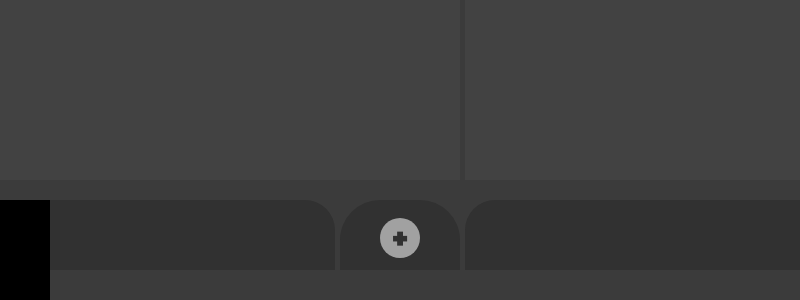
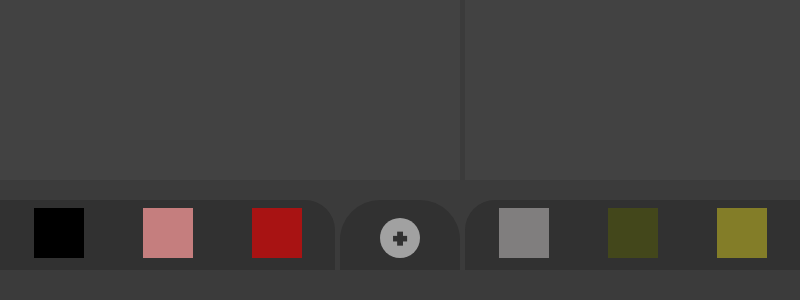
Before and after one commit to HPN-STRIKER/my-app, an Electron app: page index.html in a window 800 px wide. Shown: the part 530-830 px from the top of the page. After the commit the page ends 800 px from the top, so only its background shows below. Drawn offline with Linux system fonts and the light colour scheme.

Commit message:
button1 a 6 toolbar1 e 2 parz

```diff
--- a/Senzatitolo-1.css
+++ b/Senzatitolo-1.css
@@ -86,16 +86,31 @@ body{
 	width: 100%;
 	background: #313131;
 	border-radius: 0 30px 0 0;
+	text-align: center;
 }
 .button1{
+	float: left;
+	margin-left: 10%;
+	margin-top: 8px;
 	height: 50px;
 	width: 50px;
 	background-color: #000000;
 }
 .button2{
+	display: inline-block;
+	margin: 0 auto;
+	margin-top: 8px;
 	height: 50px;
 	width: 50px;
-	background-color: #000000;
+	background-color: #c57e7e;
+}
+.button3{
+	float: right;
+	margin-right: 10%;
+	margin-top: 8px;
+	height: 50px;
+	width: 50px;
+	background-color: #a81313;
 }
 .grid-tool-bar2{
 	grid-column-start: 5;
@@ -108,6 +123,31 @@ body{
 	width: 100%;
 	background: #313131;
 	border-radius: 30px 0 0 0;
+	text-align: center;
+}
+.button4{
+	float: left;
+	margin-left: 10%;
+	margin-top: 8px;
+	height: 50px;
+	width: 50px;
+	background-color: #807e7e;
+}
+.button5{
+	display: inline-block;
+	margin: 0 auto;
+	margin-top: 8px;
+	height: 50px;
+	width: 50px;
+	background-color: #43471b;
+}
+.button6{
+	float: right;
+	margin-right: 10%;
+	margin-top: 8px;
+	height: 50px;
+	width: 50px;
+	background-color: #837d28;
 }
 .grid-add-note{
 	grid-column-start: 3;
--- a/index.html
+++ b/index.html
@@ -43,7 +43,10 @@
             <button class="create-note-button" id="create-note" onclick="closePopup()">CREATE</button>
         </div>
         <div class="grid-tool-bar2">
-            <div class="toolbar2"></div>
+            <div class="toolbar2">
+            <div class="button4"></div>
+            <div class="button5"></div>
+            <div class="button6"></div>
         </div>
     </div>
     <script src="html-manager.js"></script>
```
